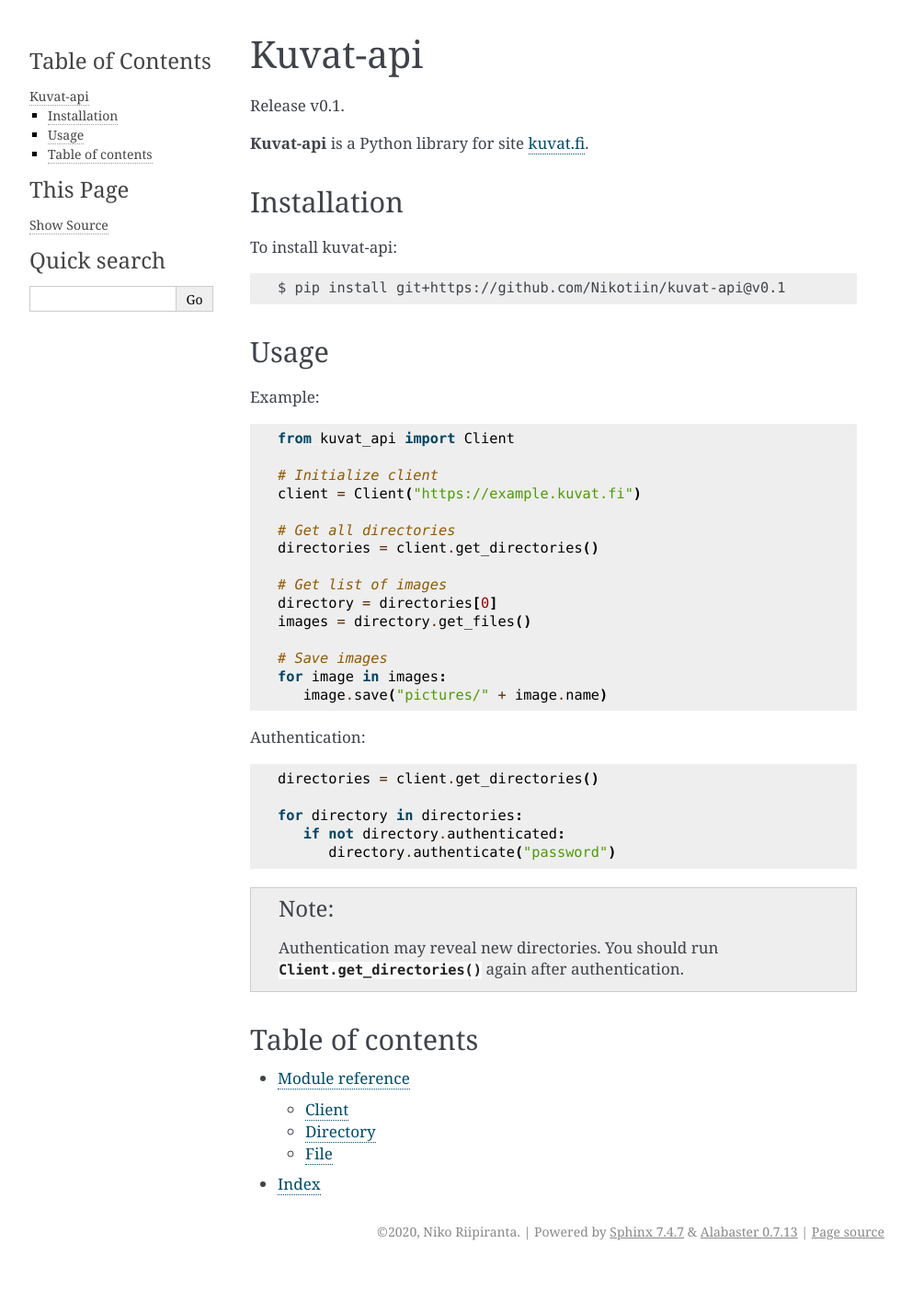
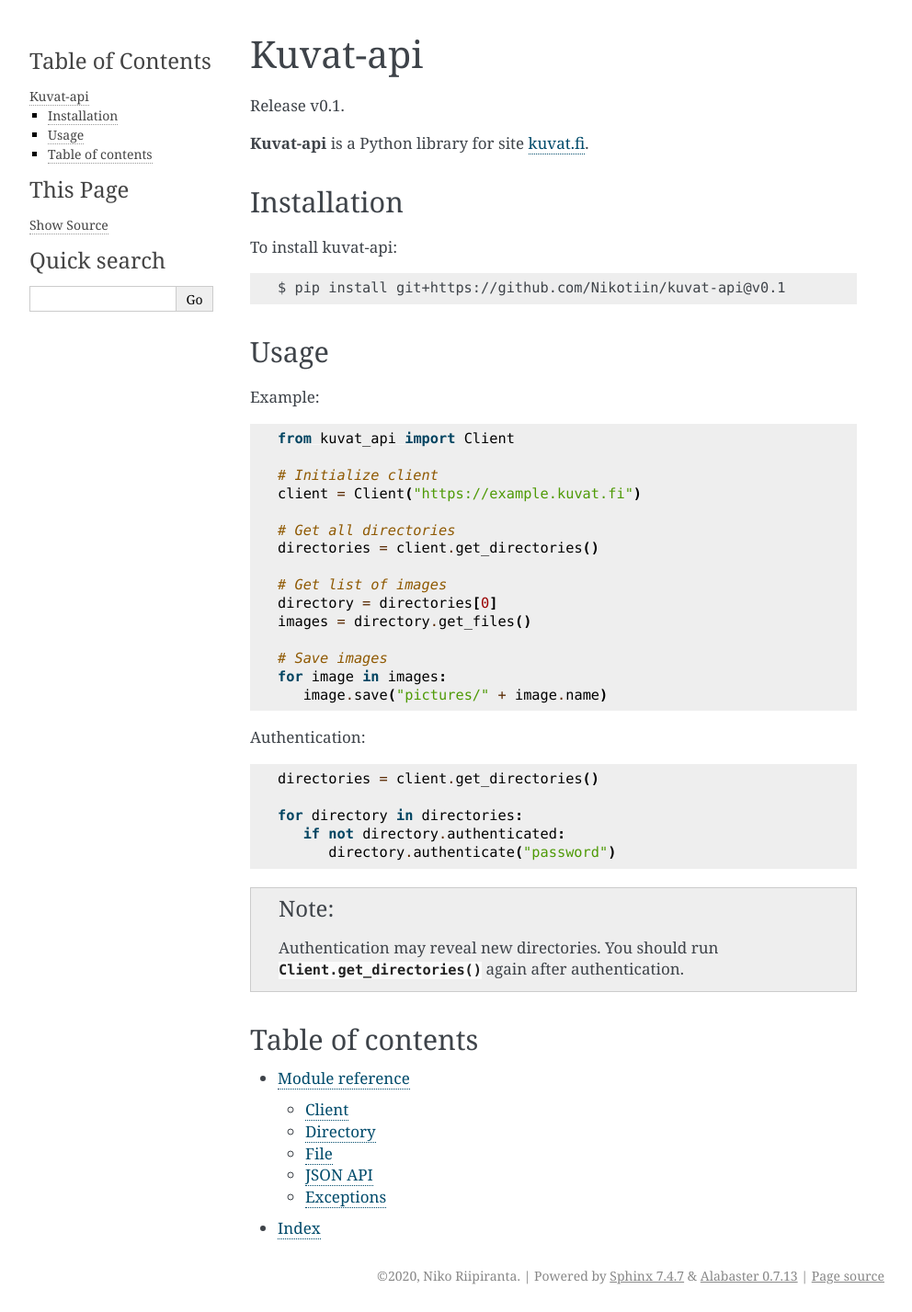
Before and after one commit to Nikotiin/kuvat-api, a Sphinx documentation site: the page built from docs/index.rst, in a window 1280 px wide. Shown: the whole page at 92% size, without its empty margins (148-1140 px from the left). Built offline with Sphinx 7.4.7, drawn with Linux system fonts in a browser that asks for light colours; before the commit the page ends 1379 px from its top, so only the background shows below that.

Commit message:
Add exceptions to documentation

```diff
--- a/docs/reference.rst
+++ b/docs/reference.rst
@@ -20,7 +20,13 @@
     :members:
 
 JSON API
----
+--------
 
 .. automodule:: kuvat_api.api
     :members:
+
+Exceptions
+----------
+
+.. automodule:: kuvat_api.exceptions
+    :members:
```
